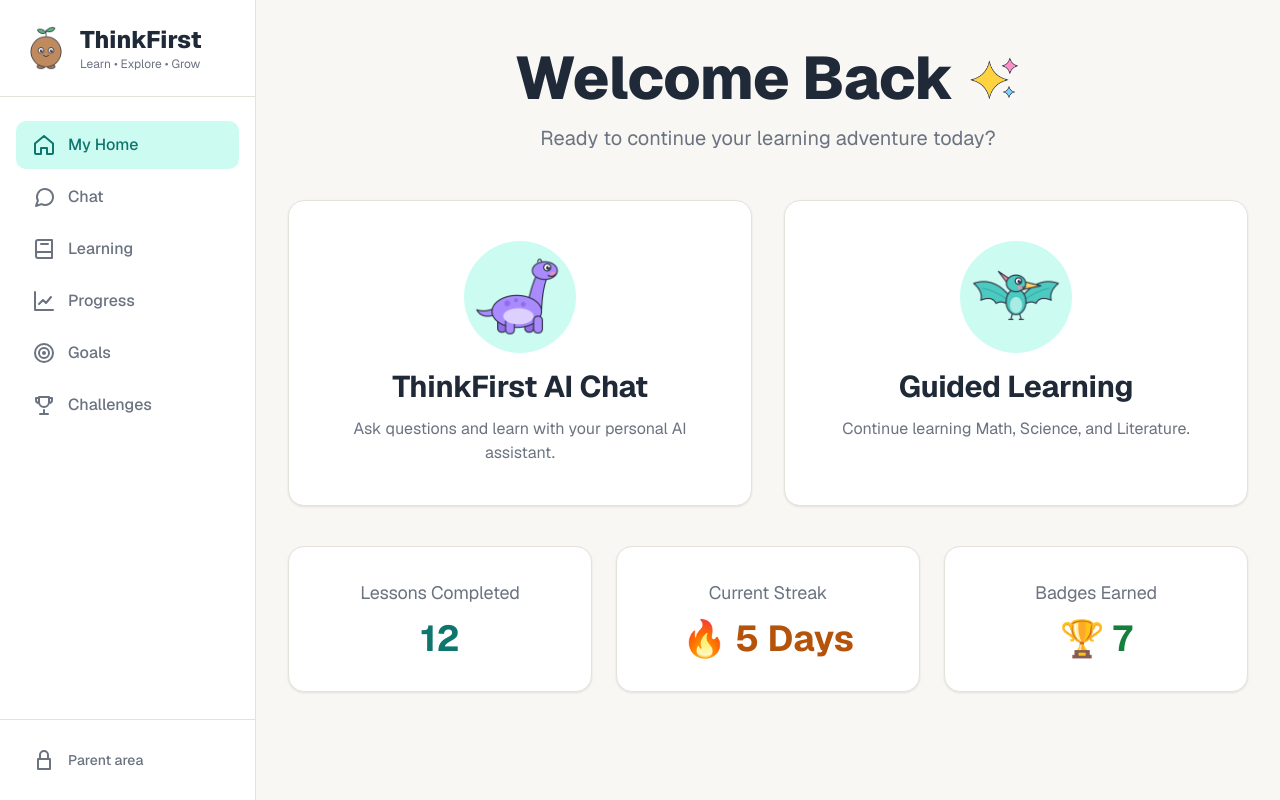
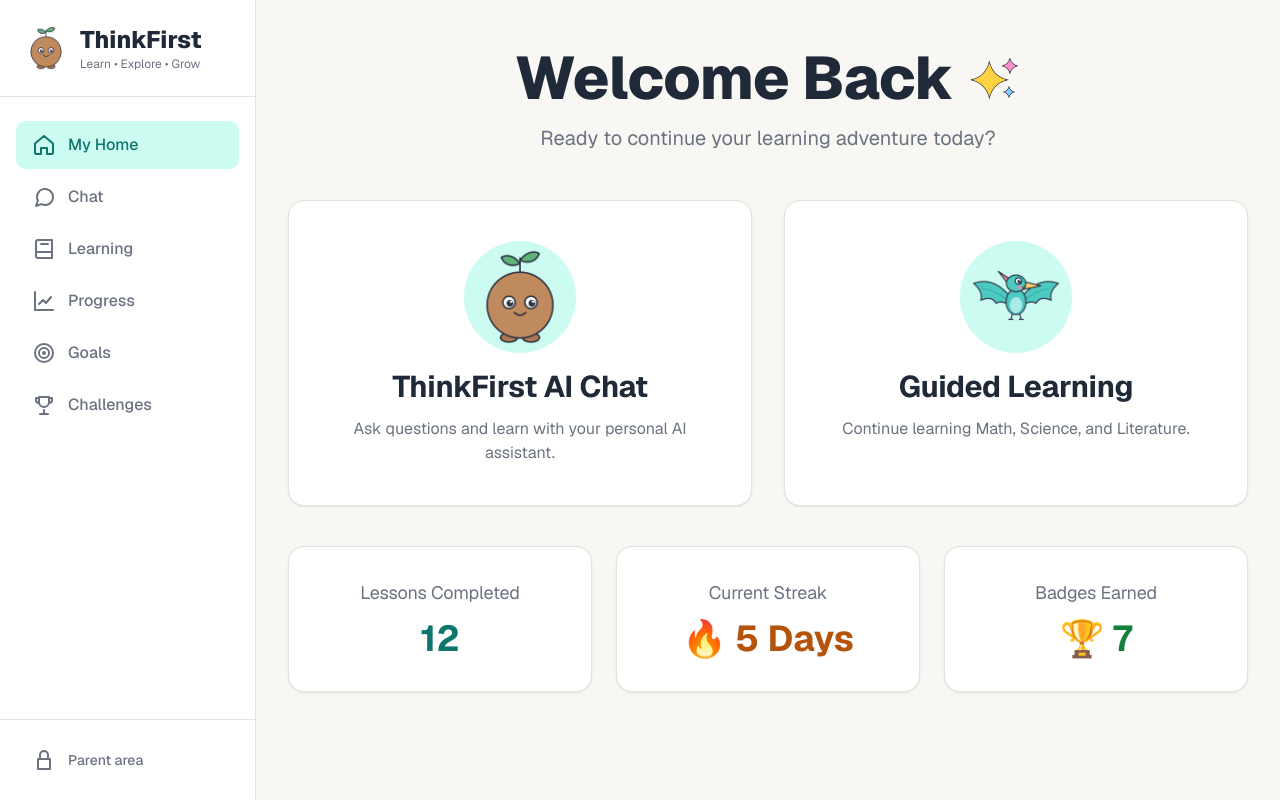
Before and after one commit to ProBracket/Capstone_Project, a Next.js app: page /child in a window 1280 px wide. Built offline with nearby package versions, Linux system fonts and the light colour scheme.

Commit message:
Replace dino sticker with plant buddy sticker

```diff
--- a/app/child/page.tsx
+++ b/app/child/page.tsx
@@ -38,7 +38,7 @@ export default function ChildDashboard() {
 
                 {/* dino sticker inside a light teal circle */}
                 <div className="mx-auto mb-4 flex h-28 w-28 items-center justify-center rounded-full bg-primary-soft">
-                  <Image src="/stickers/dino-brontosaurus.png" alt="" width={96} height={96} />
+                      <Image src="/stickers/plant-buddy.png" alt="" width={96} height={96} />
                 </div>
 
                 <h2 className="text-3xl font-bold text-foreground mb-3">
```
